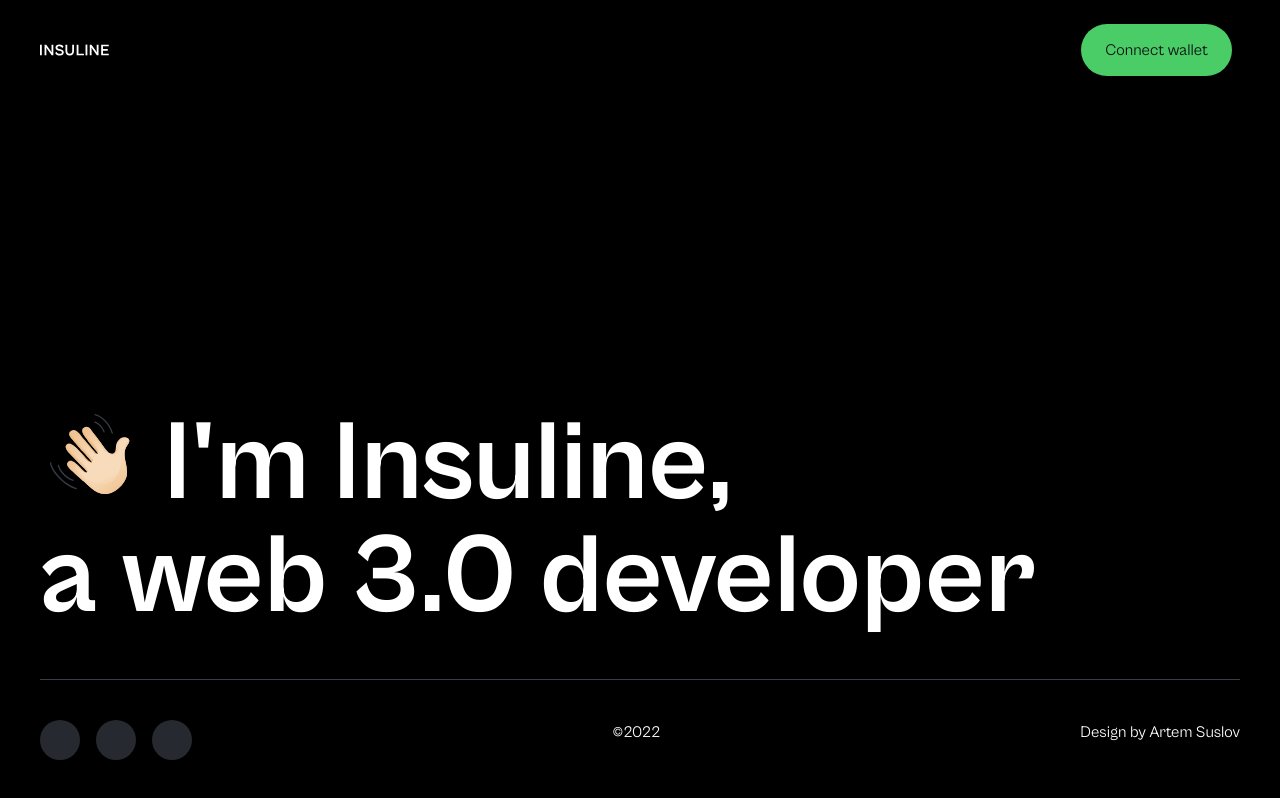
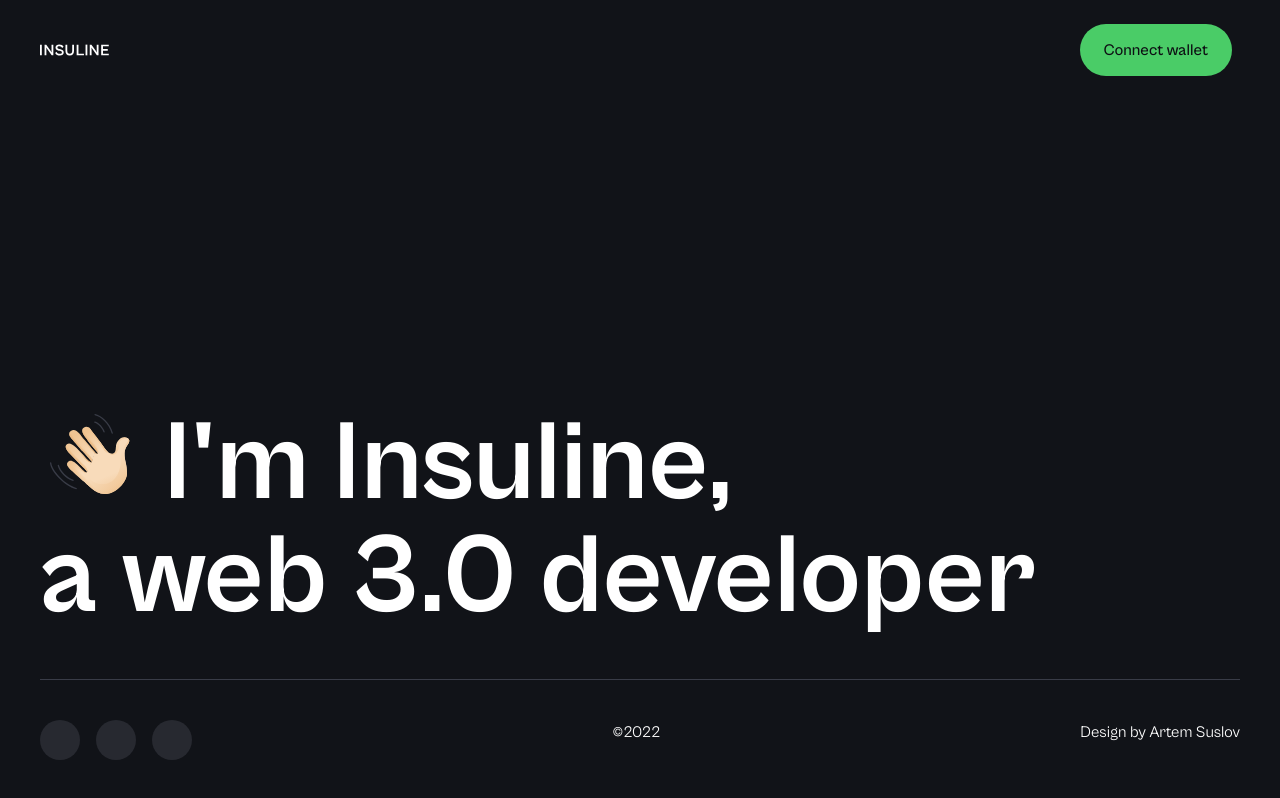
Before and after one commit to insulineru/insuline.dev, a Vue app in the folder packages/vue-app/: page / in a window 1280 px wide. Built offline with nearby package versions, Linux system fonts and the light colour scheme; some icons are missing; a web font is replaced by a local one.

Commit message:
🚑 fix: design review fixes

```diff
--- a/packages/vue-app/index.html
+++ b/packages/vue-app/index.html
@@ -7,7 +7,7 @@
   <title>Insuline homepage</title>
   <meta name="description" content="Everything you wanted to know about me 👀">
 </head>
-<body class="font-sans bg-black text-white">
+<body class="font-sans bg-hex-111318 text-white">
   <div id="app"></div>
   <script type="module" src="/src/main.ts"></script>
 </body>
--- a/packages/vue-app/src/components/Footer.vue
+++ b/packages/vue-app/src/components/Footer.vue
@@ -21,7 +21,7 @@ const socials = [{
     <ul class="flex gap-4">
       <li v-for="social in socials" :key="social.name" class="block">
         <a :href="social.url" class="flex items-center justify-center text-white w-10 h-10 rounded-full p-2 bg-hex-272930 hover:bg-hex-393C47 transition-colors" target="_blank" rel="noopener norefferer">
-          <Icon :icon="social.icon" />
+          <Icon width="20px" height="20px" :icon="social.icon" />
         </a>
       </li>
     </ul>
--- a/packages/vue-app/src/components/Header.vue
+++ b/packages/vue-app/src/components/Header.vue
@@ -5,7 +5,7 @@
 <template>
   <header class="flex w-full max-w-1200px mx-auto justify-between items-center">
     <img src="../assets/images/logo.svg" alt="Logo" width="69" height="11">
-    <button class="px-6 py-4 bg-hex-4ACC67 hover:bg-hex-36BF54 transition-colors rounded-52px text-hex-0D0F13 leading-5 mr-2 cursor-pointer">
+    <button class="px-6 py-4 bg-hex-4ACC67 hover:bg-hex-36BF54 font-medium transition-colors rounded-52px text-hex-0D0F13 leading-5 mr-2 cursor-pointer">
       Connect wallet
     </button>
   </header>
```
